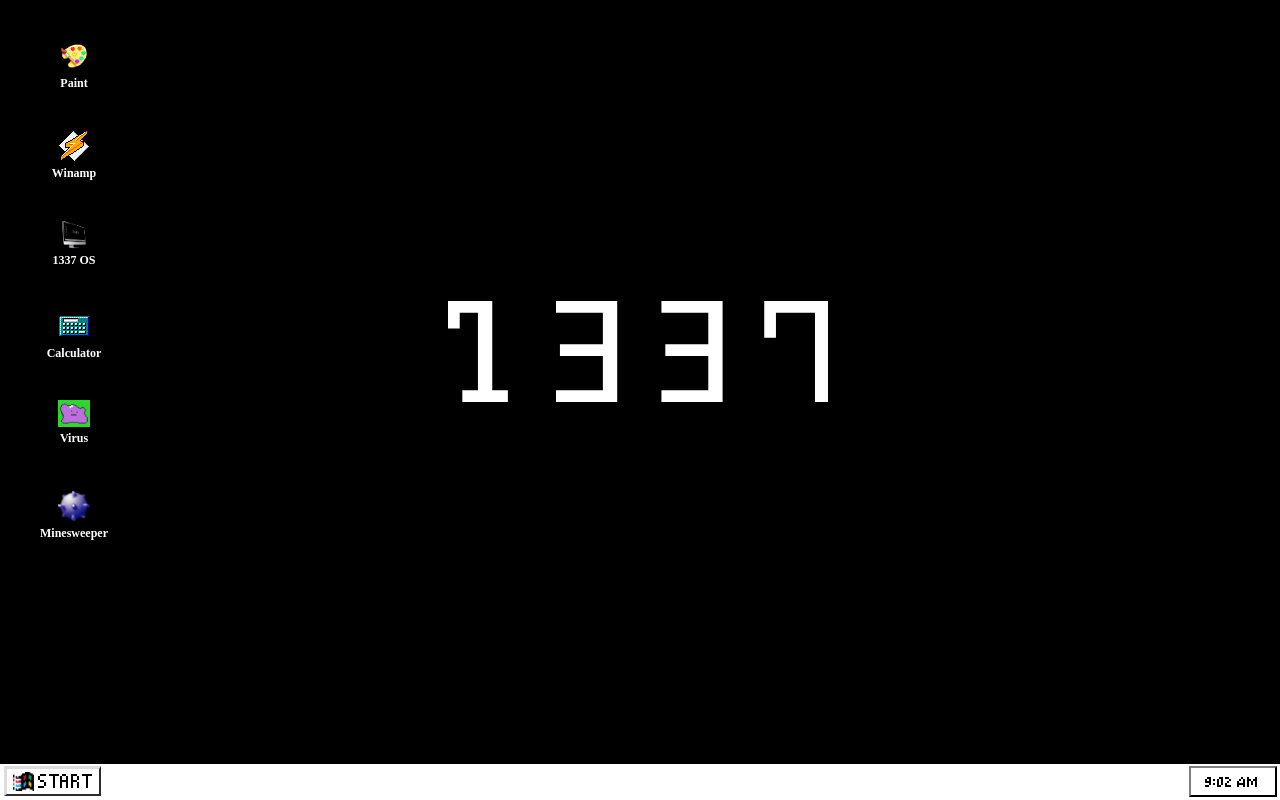
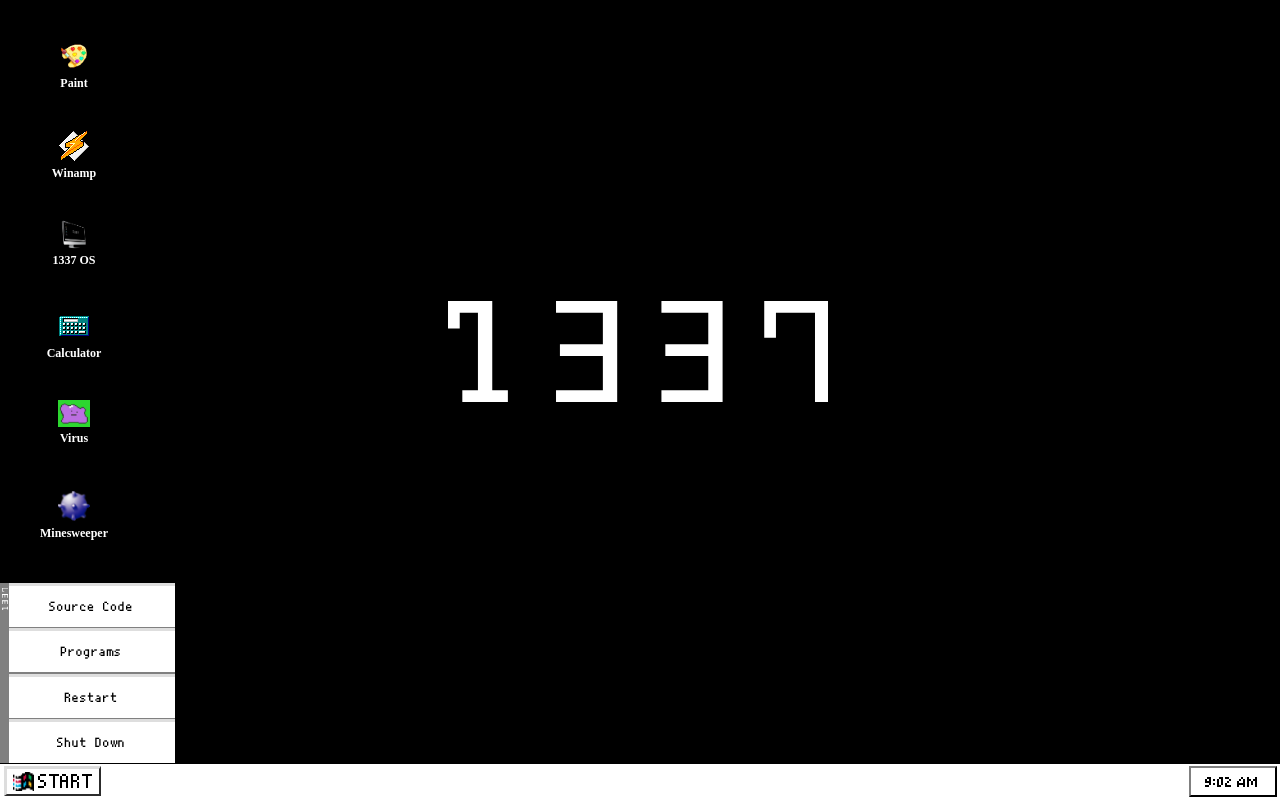
Before and after one commit to StrixWL/1337-os, a React (Vite) app: page / in a window 1280 px wide. Both pictures are taken after a click on the button "START". Built offline with nearby package versions, Linux system fonts and the light colour scheme; a web font is replaced by a local one.

Commit message:
feat(taskbar): basic start menu implementation

```diff
--- a/src/StrixOS/Taskbar/Taskbar.module.scss
+++ b/src/StrixOS/Taskbar/Taskbar.module.scss
@@ -13,6 +13,7 @@
 	background: white;
 	border-top: 3px solid black;
 	display: flex;
+	position: relative;
 }
 
 .window {
--- /dev/null
+++ b/src/StrixOS/Taskbar/TaskbarStartMenu/TaskbarStartMenu.module.scss
@@ -0,0 +1,57 @@
+.menu {
+	position: absolute;
+	left: 5px;
+	margin: 0;
+	padding: 0;
+	bottom: 37px;
+	display: flex;
+	gap: 1.5px;
+	list-style-type: none;
+	flex-direction: column-reverse;
+	background-color: gray;
+	&::before {
+		content: "";
+		position: absolute;
+		left: -5px;
+		width: 9px;
+		background: gray;
+		height: 100%;
+	}
+    &::after {
+		content: "";
+        background-image: url('../../../assets/1337.svg');
+        background-position: center;
+        background-size: cover;
+        position: absolute;
+        width: 44px;
+        height: 12px;
+        left: -22.5px;
+        top: 10px;
+        transform: rotate(-90deg) scale(.5);
+    }
+	button {
+		font-family: "Pixel";
+		width: 170px;
+		height: 44px;
+		border: none;
+		border-top: 2px solid black;
+		border-left: 2px solid black;
+		background: white;
+		border-width: 2px;
+		border-top-width: 3px;
+		border-left-width: 3px;
+		border-color: #80808043 #808080 #808080 #80808043;
+		letter-spacing: 1px;
+        &:active {
+            outline-style: none;
+            border-color: black;
+            border-top-color: #808080c6;
+            border-left-color: #808080c6;
+            span {
+                position: relative;
+                top: 1px;
+                left: 1px;
+            }
+        }
+	}
+}
--- /dev/null
+++ b/src/StrixOS/Taskbar/TaskbarStartMenu/TaskbarStartMenu.tsx
@@ -0,0 +1,46 @@
+import useClickOutside from "../../../hooks/useClickOutside";
+import styles from "./TaskbarStartMenu.module.scss";
+
+interface TaskbarStartMenu {
+	toggleStart: () => void;
+}
+
+const TaskbarStartMenu = ({ toggleStart }: TaskbarStartMenu) => {
+	const ref = useClickOutside<HTMLUListElement>(toggleStart, ["start-btn"])
+
+	return (
+		<ul ref={ref} className={styles["menu"]}>
+			{buttons.map((button) => (
+				<li key={button.name}>
+					<button onClick={() => {
+						toggleStart()
+						button.onClick()
+					}}>
+						<span>{button.name}</span>
+					</button>
+				</li>
+			))}
+		</ul>
+	);
+};
+
+const buttons = [
+	{
+		name: "Shut Down",
+		onClick: () => {},
+	},
+	{
+		name: "Restart",
+		onClick: () => {},
+	},
+	{
+		name: "Programs",
+		onClick: () => {},
+	},
+	{
+		name: "Source Code",
+		onClick: () => {},
+	},
+];
+
+export default TaskbarStartMenu;
--- a/src/StrixOS/Taskbar/index.tsx
+++ b/src/StrixOS/Taskbar/index.tsx
@@ -2,6 +2,7 @@ import styles from "./Taskbar.module.scss";
 import windowsIcon from "../../assets/win.png";
 import { useEffect, useState } from "react";
 import { Windows } from "../../utils/types";
+import TaskbarStartMenu from "./TaskbarStartMenu/TaskbarStartMenu";
 
 const getTime = () => {
 	const date = new Date();
@@ -35,12 +36,18 @@ const Taskbar = ({ windows, focusWindow }: Taskbar) => {
 			}, 60000);
 		}, 60000 - seconds * 1000);
 	}, []);
+
+	const [displayStart, setDisplayStart] = useState(false);
+
+	const toggleStart = () => setDisplayStart(!displayStart);
+
 	return (
 		<div className={styles["Taskbar"]}>
-			<button className={styles["start"]}>
+			<button id="start-btn" onClick={toggleStart} className={styles["start"]}>
 				<img src={windowsIcon} />
 				START
 			</button>
+			{displayStart && <TaskbarStartMenu toggleStart={toggleStart} />}
 			<div className={styles["opened-windows"]}>
 				{Object.keys(windows).map((key: string) => {
 					const window = windows[parseInt(key)];
@@ -48,10 +55,14 @@ const Taskbar = ({ windows, focusWindow }: Taskbar) => {
 					return (
 						<button
 							key={key}
-							className={`${styles["window"]} ${window.id == windows.focus && !window.minimized ? styles["active"] : ''}`}
+							className={`${styles["window"]} ${
+								window.id == windows.focus && !window.minimized
+									? styles["active"]
+									: ""
+							}`}
 							onClick={() => focusWindow(window.id!)}
 						>
-							<div className={styles['icon']}></div>
+							<div className={styles["icon"]}></div>
 							{/* <img src={window.iconUrl}/> */}
 							<span>{window.title}</span>
 						</button>
```
